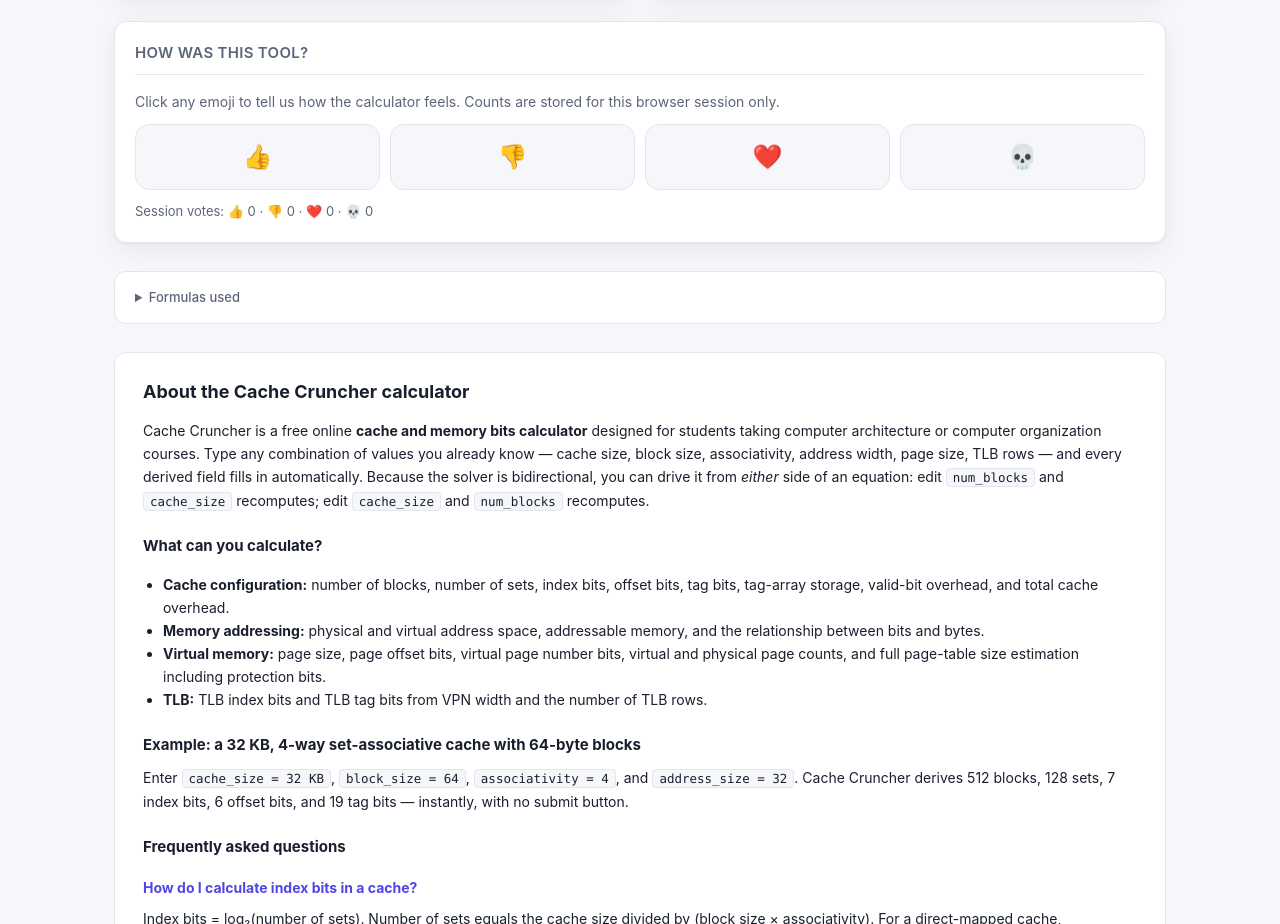
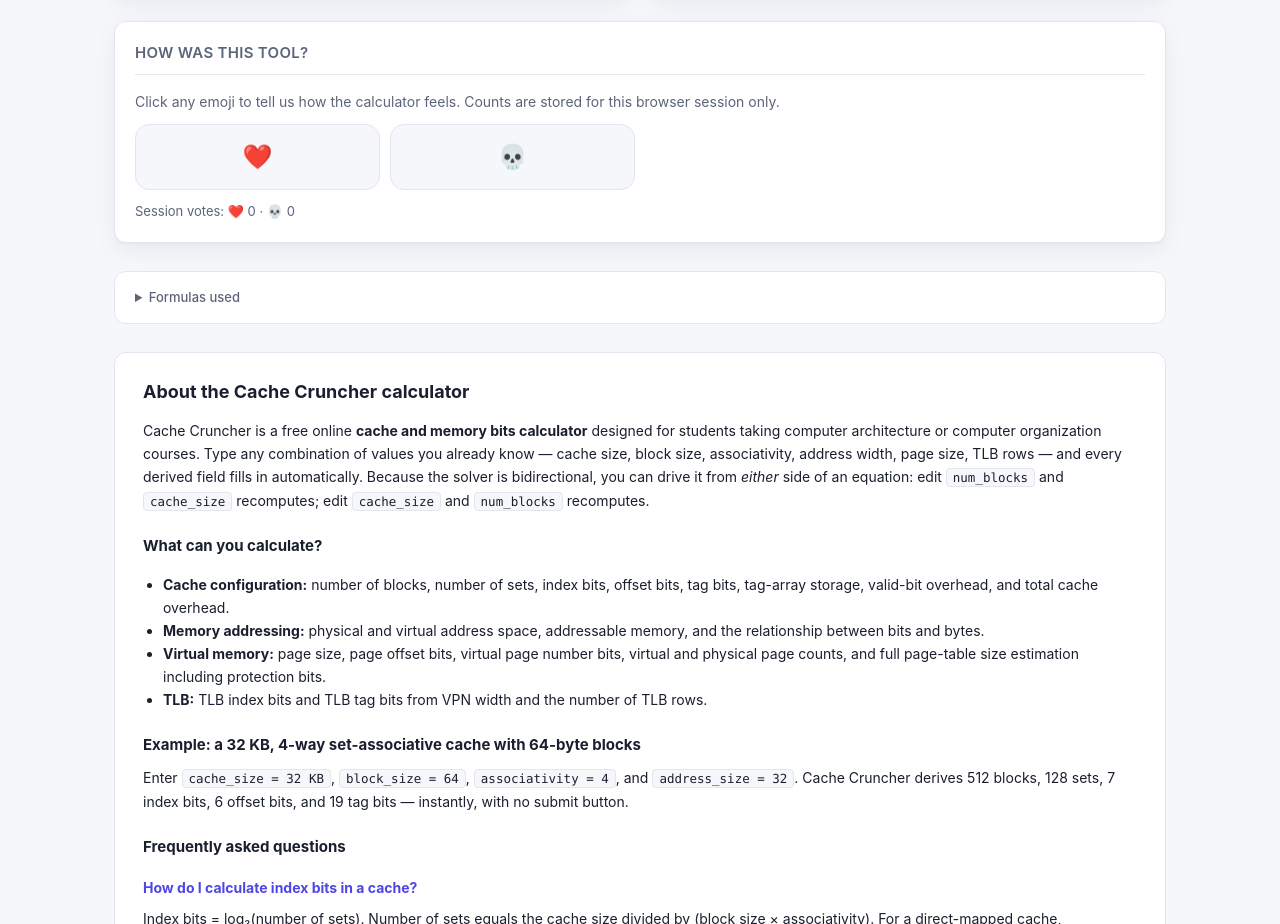
Before and after one commit to itswheeler/cachecruncher, a website: page public/index.html in a window 1280 px wide. Shown: the part 1147-2071 px from the top of the page. Drawn offline with Linux system fonts and the light colour scheme.

Commit message:
Keep only heart and skull feedback buttons

```diff
--- a/public/app.js
+++ b/public/app.js
@@ -33,8 +33,6 @@
 
   const FEEDBACK_KEY = 'cachecruncher-feedback-counts';
   const FEEDBACK_TYPES = [
-    { id: 'up', emoji: '👍', label: 'Thumbs up' },
-    { id: 'down', emoji: '👎', label: 'Thumbs down' },
     { id: 'love', emoji: '❤️', label: 'Flaming heart' },
     { id: 'death', emoji: '💀', label: 'Death' },
   ];
--- a/public/index.html
+++ b/public/index.html
@@ -265,8 +265,6 @@
       <h2>How was this tool?</h2>
       <p class="feedback-copy">Click any emoji to tell us how the calculator feels. Counts are stored for this browser session only.</p>
       <div class="feedback-buttons">
-        <button type="button" class="feedback-btn" data-feedback="up" aria-label="Thumbs up">👍</button>
-        <button type="button" class="feedback-btn" data-feedback="down" aria-label="Thumbs down">👎</button>
         <button type="button" class="feedback-btn" data-feedback="love" aria-label="Flaming heart">❤️</button>
         <button type="button" class="feedback-btn" data-feedback="death" aria-label="Death">💀</button>
       </div>
```
